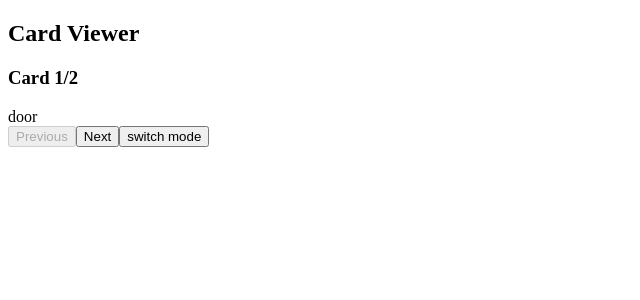
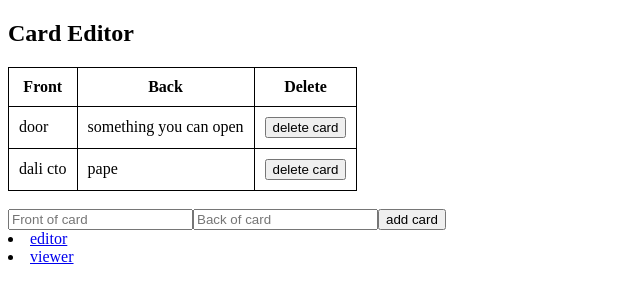
Before and after one commit to caseydara/bootcamp, a React (Create React App) app: page /editor in a window 1280 px wide. Shown: the top 300 px of the page, without its empty margins (0-640 px from the left). Built offline with nearby package versions, Linux system fonts and the light colour scheme.

Commit message:
added routing

```diff
--- a/package.json
+++ b/package.json
@@ -8,6 +8,7 @@
     "@testing-library/user-event": "^13.5.0",
     "react": "^18.2.0",
     "react-dom": "^18.2.0",
+    "react-router-dom": "^6.8.1",
     "react-scripts": "5.0.1",
     "web-vitals": "^2.1.4"
   },
--- a/src/App.js
+++ b/src/App.js
@@ -1,9 +1,28 @@
 import React, { useState } from 'react';
+import {
+  BrowserRouter, Link, Routes, Route,
+} from 'react-router-dom';
+
+// import {
+//   Routes, BrowserRouter as Router, Link, BrowserRouter,
+// } from 'react-router-dom';
+
+// import {
+//   Routes, BrowserRouter as Router, Link, BrowserRouter,
+// } from 'react-router-dom';
 // import { findRenderedDOMComponentWithClass } from 'react-dom/test-utils';
 import CardEditor from './CardEditor';
 import CardViewer from './CardViewer';
 
 function App(props) {
+  const newDiv = document.createElement('div');
+
+  // and give it some content
+  const newContent = document.createTextNode('Hi there and greetings!');
+
+  // add the text node to the newly created div
+  newDiv.appendChild(newContent);
+
   // const editor = true;
   const [editor, setEditor] = useState(true);
   const [cards, setCards] = useState([
@@ -25,11 +44,20 @@ function App(props) {
   const switchMode = () => {
     setEditor(!editor);
   };
-
-  if (editor) {
-    return (<CardViewer cards={cards} switchMode={switchMode} />);
-  } else {
-    return (<CardEditor cards={cards} addCard={addCard} deleteCard={deleteCard} switchMode={switchMode} />);
-  }
+  return (
+    <BrowserRouter>
+      <Routes>
+        <Route path="" element={<CardEditor cards={cards} addCard={addCard} deleteCard={deleteCard} switchMode={switchMode} />} />
+        <Route path="/editor" element={<CardEditor cards={cards} addCard={addCard} deleteCard={deleteCard} switchMode={switchMode} />} />
+        <Route path="/viewer" element={<CardViewer cards={cards} switchMode={switchMode} />} />
+      </Routes>
+      <li>
+        <Link to="/editor">editor</Link>
+      </li>
+      <li>
+        <Link to="/viewer">viewer</Link>
+      </li>
+    </BrowserRouter>
+  );
 }
 export default App;
--- a/src/CardEditor.js
+++ b/src/CardEditor.js
@@ -46,7 +46,7 @@ function CardEditor(props) {
       <input name="front" placeholder="Front of card" value={front} onChange={(e) => setFront(e.target.value)} />
       <input name="back" placeholder="Back of card" value={back} onChange={(e) => setBack(e.target.value)} />
       <button type="button" onClick={() => addAndClear({ front, back })}>add card</button>
-      <button type="button" onClick={() => props.switchMode()}>switch mode</button>
+      {/* <button type="button" onClick={() => props.switchMode()}>switch mode</button> */}
 
     </div>
   );
--- a/src/CardViewer.js
+++ b/src/CardViewer.js
@@ -19,7 +19,7 @@ function CardViewer(props) {
       <div id="card" onClick={() => switchSide()}>{front ? props.cards.slice()[currIndex].front : props.cards.slice()[currIndex].back}</div>
       <button id="previous" disabled={currIndex === 0} type="button" onClick={() => newCard(currIndex - 1)}>Previous</button>
       <button id="next" disabled={currIndex === props.cards.slice().length - 1} type="button" onClick={() => newCard(currIndex + 1)}>Next</button>
-      <button type="button" onClick={() => props.switchMode()}>switch mode</button>
+      {/* <button type="button" onClick={() => props.switchMode()}>switch mode</button> */}
     </div>
   );
 }
```
Also changed, not shown: 1 other file (tests, documents, lock files or other folders).
